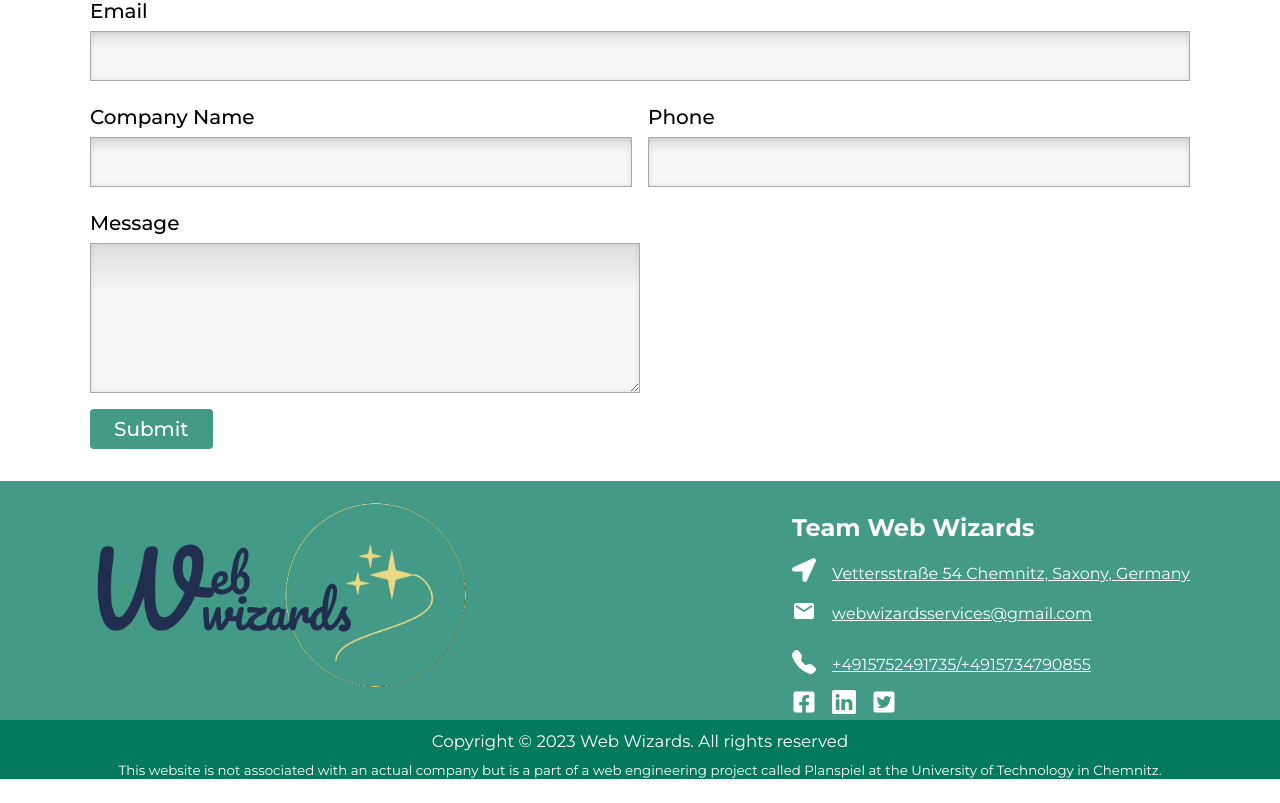
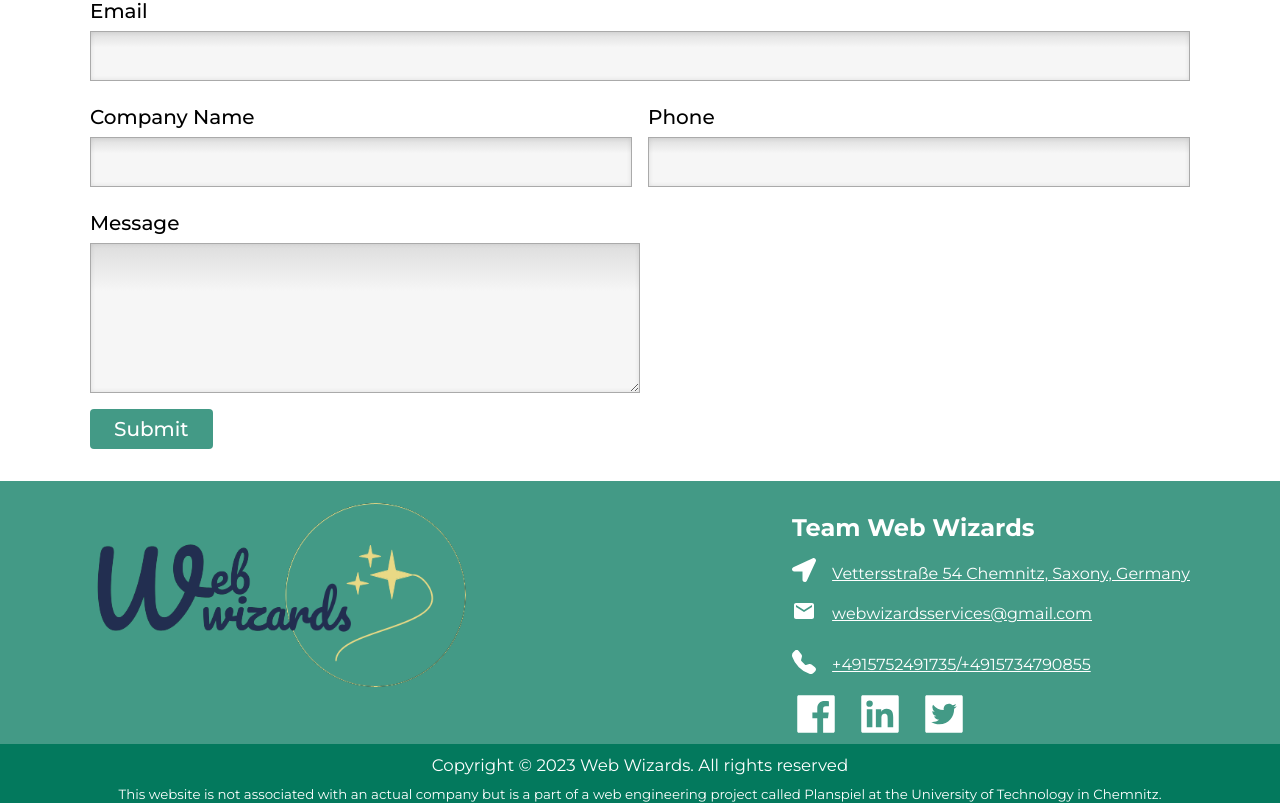
Before and after one commit to saroj2053/web-wizards, a React (Vite) app: page / in a window 1280 px wide. Shown: the part 2181-2984 px from the top of the page. Before the commit the page ends 2960 px from the top, so only its background shows below. Built offline with nearby package versions, Linux system fonts and the light colour scheme.

Commit message:
final footer changes

```diff
--- a/src/components/Footer/Footer.jsx
+++ b/src/components/Footer/Footer.jsx
@@ -3,8 +3,12 @@ import footerStyles from "./Footer.module.css";
 import companyLogo from "../../assets/brandLogo.png";
 import { FaLocationArrow } from "react-icons/fa";
 import { MdEmail } from "react-icons/md";
-import { BsFillTelephoneFill, BsLinkedin } from "react-icons/bs";
-import { FaFacebookSquare, FaTwitterSquare } from "react-icons/fa";
+import { BsFillTelephoneFill } from "react-icons/bs";
+import {
+  AiFillFacebook,
+  AiFillTwitterSquare,
+  AiFillLinkedin,
+} from "react-icons/ai";
 
 const Footer = () => {
   const date = new Date();
@@ -53,18 +57,18 @@ const Footer = () => {
               </div>
               <div className={footerStyles.companySiteListings}>
                 <h2>
-                  <a className={footerStyles.fb} href="#">
-                    <FaFacebookSquare />
+                  <a href="#">
+                    <AiFillFacebook className={footerStyles.fb} />
                   </a>
                 </h2>
                 <h2>
                   <a href="#">
-                    <BsLinkedin />
+                    <AiFillLinkedin className={footerStyles.linkedin} />
                   </a>
                 </h2>
                 <h2>
                   <a href="#">
-                    <FaTwitterSquare />
+                    <AiFillTwitterSquare className={footerStyles.x} />
                   </a>
                 </h2>
               </div>
--- a/src/components/Footer/Footer.module.css
+++ b/src/components/Footer/Footer.module.css
@@ -79,10 +79,26 @@
   height: 100%;
 }
 
-svg:hover {
+.fb, .linkedin, .x {
+  font-size: 3rem;
+  background: transparent;
+  transition: all 300ms ease-in-out;
+}
+
+.fb:hover {
   fill: #4267B2;
   stroke: #fff;
-  background: #fff;
+  background-color: #fff;
+}
+.linkedin:hover {
+  fill: #0a66c2;
+  stroke: #fff;
+  background-color: #fff;
+}
+.x:hover {
+  fill: #1DA1F2;
+  stroke: #fff;
+  background-color: #fff;
 }
 
 .disclaimer__text {
```
